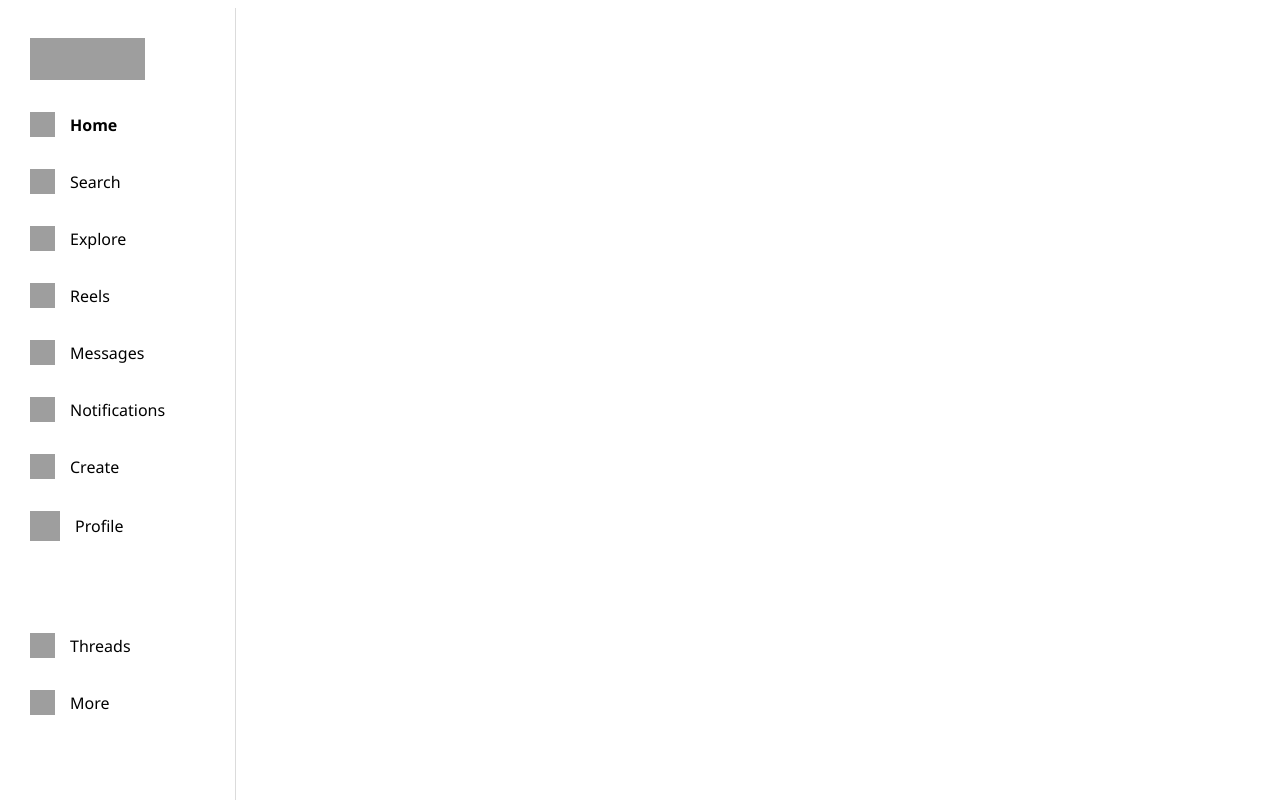
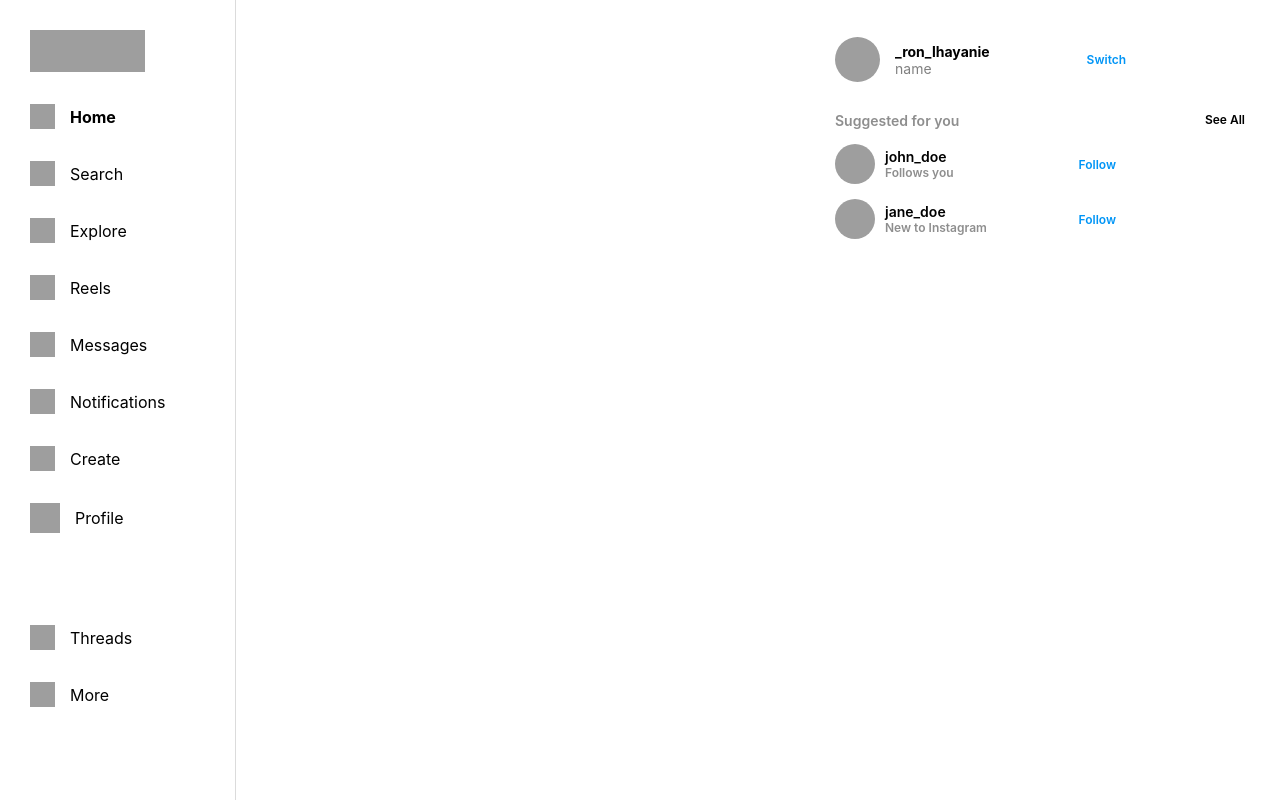
Before and after one commit to RonLhayanie/Instagram_Project, a plain HTML site: page feed.html in a window 1280 px wide. Drawn offline with Linux system fonts and the light colour scheme; grey boxes are pictures that could not be loaded.

Commit message:
work on right sidebar

```diff
--- a/feed.css
+++ b/feed.css
@@ -1,6 +1,9 @@
 body {
-    font-family: 'Segoe UI', 'Roboto', 'Helvetica Neue', Arial, sans-serif;
+    font-family: -apple-system, BlinkMacSystemFont, "Segoe UI", Roboto, Helvetica, Arial, sans-serif;
+
 }
+
+/*       left side bar       */
 
 .sidebar-left {
     position: fixed;
@@ -13,6 +16,7 @@
     border-right: 1px solid #dbdbdb;
     padding: 20px;
     left: 0;
+    top: 0;
 }
 
 .sidebar-items {
@@ -57,10 +61,11 @@
 }
 
 
-#pfp {
+#pfp-l {
     width: 30px;
     height: 30px;
 }
+
 
 #lftlogo {
     height: 42px;
@@ -85,3 +90,131 @@
 .sidebar-bottom .sidebar-item {
     margin-top: 12px;
 }
+
+
+
+/*       right side bar       */
+
+
+
+.sidebar-right{
+    position: fixed;
+    right: 15;
+    top: 17;
+    width: 410px;
+    height: 100vh;
+    padding: 20px;
+    background-color:#fff ;
+    display: flex;
+    flex-direction: column;
+    gap:30px;
+}
+
+.right-pfp{
+    display: flex;
+    align-items: center;
+    gap: 15px;
+}
+
+.right-pfp img{
+    width: 45px;
+    height: 45px;
+    border-radius: 50%;
+    cursor: pointer;
+}
+
+.right-pfp-name .username {
+    font-size: 14px;
+    cursor: pointer;
+}
+
+.right-pfp-name .name {
+    font-size: 14px;
+    color: gray;
+}
+
+.switch-link {
+    margin-left:20%;
+    font-size: 12px;
+    color: #0095f6;
+    font-weight: 600;
+    text-decoration: none;
+    cursor: pointer;
+}
+
+.switch-link:hover {
+    color: #005289;
+
+}
+
+
+
+.suggested-section {
+    margin-bottom: 10px;
+    font-weight: 600;
+
+}
+
+.suggested-header {
+    display: flex;
+    justify-content: space-between;
+    font-size: 14px;
+    color: #8e8e8e;
+    margin-bottom: 10px;
+
+}
+
+.suggested-header a {
+    font-size: 12px;
+    color: #000000;
+    text-decoration: none;
+    font-weight: 600;
+}
+
+.suggested-header a:hover{
+color: #8e8e8e;
+}
+
+.suggested-user {
+    display: flex;
+    align-items: center;
+    margin-bottom: 15px;
+    margin-top: 15px;;
+}
+
+.suggested-user img {
+    width: 40px;
+    height: 40px;
+    border-radius: 50%;
+    margin-right: 10px;
+    gap: 10px;
+}
+
+.user-info {
+    display: flex;
+    flex-direction: column;
+    justify-content: center;
+    flex: 0.6;
+}
+
+.user-info .username {
+    font-weight: 600;
+    font-size: 14px;
+    display: block;
+}
+
+.user-info .relation {
+    font-size: 12px;
+    color: #8e8e8e;
+}
+
+.follow-btn {
+    font-size: 12px;
+    color: #0095f6;
+    text-decoration: none;
+    font-weight: 600;
+}
+
+.follow-btn:hover{
+    color: #005289;
+}
--- a/feed.html
+++ b/feed.html
@@ -16,7 +16,7 @@
                     </div>
 
                     <div class="sidebar-item sidebar-hoverable">
-                        <img src="https://cdn-icons-png.flaticon.com/128/9440/9440315.png" alt="home">
+                        <img id="left-sb-home" src="https://cdn-icons-png.flaticon.com/128/9440/9440315.png" alt="home">
                         <span><b>Home</b></span>
                     </div>
 
@@ -51,7 +51,7 @@
                     </div>
 
                     <div class="sidebar-item sidebar-hoverable">
-                        <img id="pfp" src="https://cdn-icons-png.flaticon.com/512/12225/12225935.png" alt="pfp">
+                        <img id="pfp-l" src="https://cdn-icons-png.flaticon.com/512/12225/12225935.png" alt="pfp">
                         <span>Profile</span>
                     </div>
                 </div>
@@ -73,9 +73,51 @@
         <main class="feed">
         </main>
 
+
+
+<!--
+
+/*       right side bar       */
+
+
+ -->
+
+
+
         <aside class="sidebar-right">
-            <!-- הצעות למעקב -->
-        </aside>
-    </div>
+                <div class="right-pfp">
+                <img id="pfp-r" src="https://cdn-icons-png.flaticon.com/512/12225/12225935.png" alt="pfp">
+                <div class="right-pfp-name">
+                    <span class="username"><b>_ron_lhayanie</b></span><br>
+                    <span class="name">name</span>
+
+                    </div>
+                    <a href="#" class="switch-link">Switch</a>
+                </div>
+                <div class="suggested-section">
+                    <div class="suggested-header">
+                        <span>Suggested for you</span>
+                        <a href="#">See All</a>
+                    </div>
+
+                    <div class="suggested-user">
+                        <img src="https://cdn-icons-png.flaticon.com/512/9131/9131529.png" alt="User profile">
+                        <div class="user-info">
+                            <span class="username">john_doe</span>
+                            <span class="relation">Follows you</span>
+                        </div>
+                        <a class="follow-btn" href="#">Follow</a>
+                    </div>
+
+                    <div class="suggested-user">
+                        <img src="https://cdn-icons-png.flaticon.com/512/9131/9131532.png" alt="User profile">
+                        <div class="user-info">
+                            <span class="username">jane_doe</span>
+                            <span class="relation">New to Instagram</span>
+                        </div>
+                        <a class="follow-btn" href="#">Follow</a>
+                    </div>
+                </div>
+            </aside>
 </body>
 </html>
```
